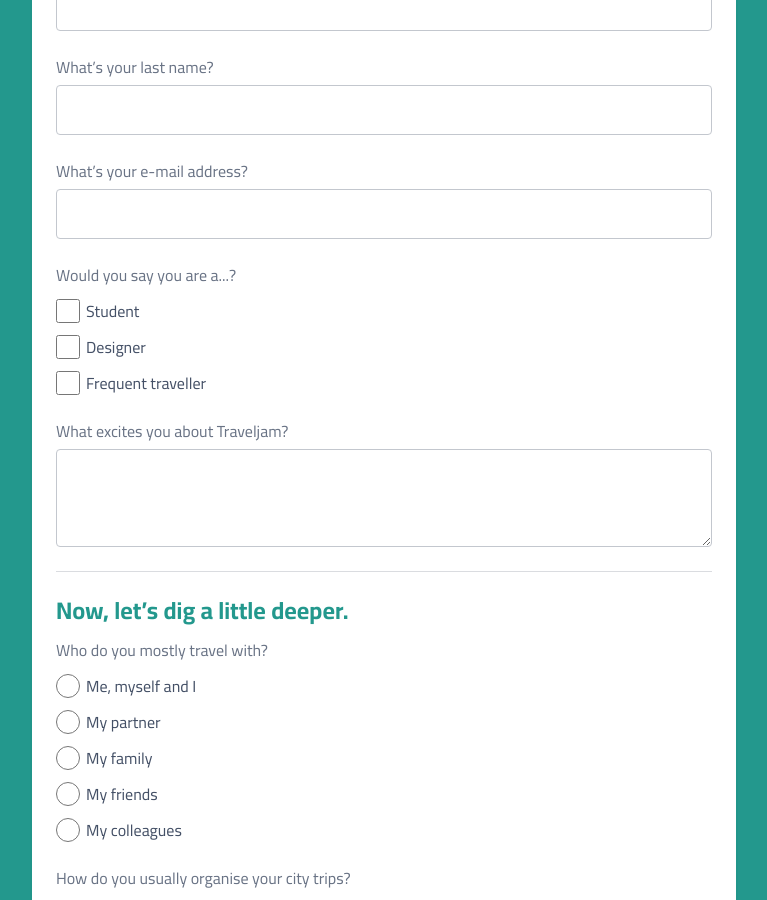
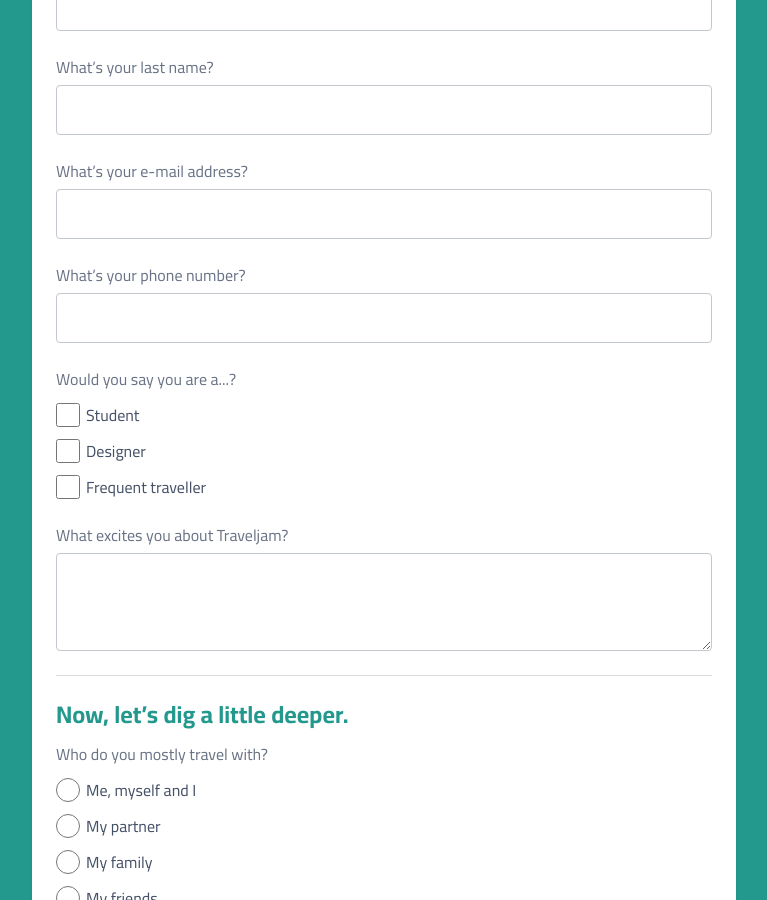
Before and after one commit to nerdlab-be/traveljam, a Jekyll site: the page built from _pages/register.markdown, in a window 1280 px wide and 900 px high, scrolled down 586 px. Shown: the whole window, without its empty margins (256-1023 px from the left). Built offline with Jekyll 4.4.1, drawn with Linux system fonts in a browser that asks for light colours.

Commit message:
add phone number

```diff
--- a/_includes/molecule.form-signup.html
+++ b/_includes/molecule.form-signup.html
@@ -17,6 +17,10 @@
     <p class="c-field">
       <label for="email" class="c-label">What’s your e-mail address?</label>
       <input type="email" name="email" id="email" class="c-input" required>
+    </p>
+    <p class="c-field">
+      <label for="phone" class="c-label">What’s your phone number?</label>
+      <input type="tel" name="phone" id="phone" class="c-input" required>
     </p>
     <div class="c-field">
       <label for="type" class="c-label">Would you say you are a...?</label>
```
